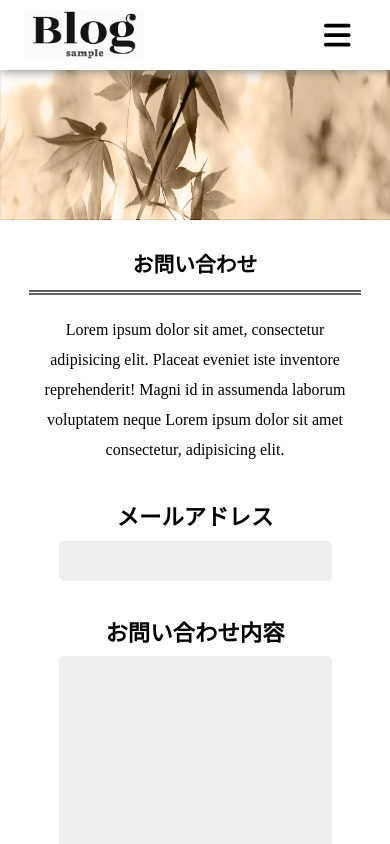
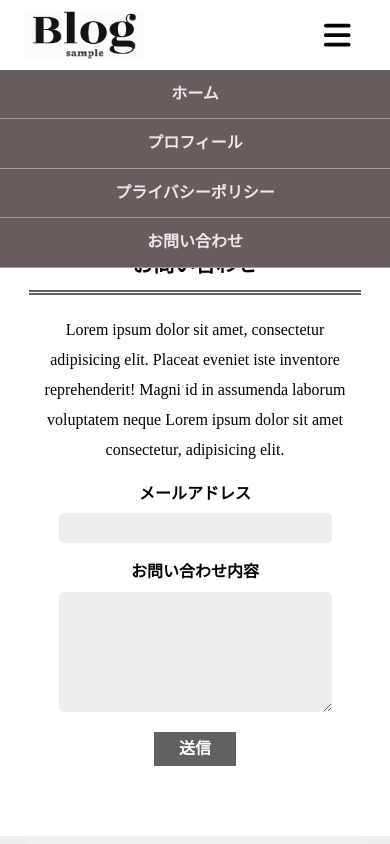
Before and after one commit to tarako25/blog_app, a Next.js app: page /contact in a window 390 px wide. Both pictures are taken after a click on the icon 337 px from the left and 34 px from the top of the page. Shown: the top 844 px of the page. Built offline with nearby package versions, Linux system fonts and the light colour scheme.

Commit message:
残りのレスポンス対応とハンバーガーメニューの追加

```diff
--- a/components/Header/Header.jsx
+++ b/components/Header/Header.jsx
@@ -4,15 +4,40 @@ import Image from "next/image"
 import title from "img/Title.png"
 import { FontAwesomeIcon } from '@fortawesome/react-fontawesome';
 import { faBars } from '@fortawesome/free-solid-svg-icons';
+import { useState } from "react";
+
 
 export function Header(){
+
+    const [showMenu, setShowMenu] = useState(false);
+    const toggleMenu = () => {
+    setShowMenu(!showMenu);
+};
+
     return(
+        <div>
+             <div className={`${styles.hamburger} ${showMenu ? styles.show : styles.dis}`}>
+                <ul className={styles.hamul}>
+                    <Link href="../">
+                        <li>ホーム</li>
+                    </Link>
+                    <Link href="../profile">
+                        <li>プロフィール</li>
+                    </Link>
+                    <Link href="../privacy">
+                        <li>プライバシーポリシー</li>
+                    </Link>
+                    <Link href="../contact">
+                        <li>お問い合わせ</li>
+                    </Link>
+                </ul>
+            </div>
             <div className={styles.header}>
                 <div className={styles.logo}>
                     <Link href="../">
                         <Image src={title} alt="ロゴの画像" className={styles.logoimg}/>
                     </Link >
-                <FontAwesomeIcon icon={faBars} className={styles.fabars} />
+                    <FontAwesomeIcon icon={faBars} className={styles.fabars} onClick={toggleMenu}/>
                 </div>
                 <div className={styles.menus}>
                     <ul>
@@ -31,5 +56,6 @@ export function Header(){
                     </ul>
                 </div>
             </div>
+        </div>
     )
 }
--- a/components/Header/Header.module.css
+++ b/components/Header/Header.module.css
@@ -1,7 +1,7 @@
 .header{
     width:100%;
     height:160px;
-    background-color: rgba(255, 255, 255, 1);
+    background-color: rgb(255, 255, 255);
     display: flex;
     flex-direction: column;
     align-items: center;
@@ -10,6 +10,75 @@
     left:0;
     right:0;
     z-index:10;
+}
+.fabars{
+    font-size:0rem;
+}
+.hamburger{
+    pointer-events: none;
+    display: none;
+    width:100%;
+    background-color: rgb(104, 93, 93);
+    position: fixed;
+    top:70px;
+    right:0;
+    z-index:5;
+    text-align: center;
+    color: rgb(235, 235, 235);
+    opacity:0
+}
+.show {
+    pointer-events: auto;
+    display: block;
+    opacity:1;
+    animation: fadeIn 0.5s ease-in-out;
+  }
+  @keyframes fadeIn {
+    0% {
+      opacity: 0;
+      transform: translateY(-300px);
+    }
+
+    100% {
+      opacity: 1;
+      transform: translateY(0);
+    }
+  }
+  .dis{
+    display: block;
+    opacity:0;
+    animation: fadeOut 0.5s ease-in-out;
+  }
+  @keyframes fadeOut {
+    0% {
+      opacity: 1;
+      transform: translateY(0);
+    }
+    100% {
+      opacity: 0;
+      transform: translateY(-300px);
+    }
+  }
+.hamul{
+    display: flex;
+    flex-direction: column;
+    width:100%;
+    font-size:1rem;
+    font-weight: bold;
+    background-color: rgba(0, 255, 255, 0);
+    margin-top:0%;
+}
+.hamul li{
+    width: 100%;
+    padding-left:10px;
+    padding-right:10px;
+    padding-bottom:15px;
+    padding-top:15px;
+    border-bottom: solid 1px rgb(158, 158, 158);
+    background-color: rgba(119, 51, 182, 0);
+}
+.hamul li:hover{
+    background-color: rgb(156, 142, 142);;
 }
 .logo{
     width: 100%;
@@ -22,9 +91,6 @@
 .logoimg{
     width:220px;
     height: 90px
-}
-.fabars{
-    font-size:0rem;
 }
 .menus{
     width: 100%;
@@ -61,7 +127,6 @@
 @media screen and (max-width:768px){
     .header{
         height: 70px;
-        box-shadow: 1px 1px 10px rgb(128, 128, 128);
     }
     .logo{
         height: 100%;
--- a/styles/Comon.module.css
+++ b/styles/Comon.module.css
@@ -139,4 +139,8 @@
         margin-top: 20px;
         line-height: 30px;
     }
+    .profileimg{
+        width:130px;
+        height: 130px;
+    }
 }
--- a/styles/Home.module.css
+++ b/styles/Home.module.css
@@ -85,4 +85,23 @@
     .side{
         width:100%;
     }
+    .formsub{
+        margin:20px;
+    }
+    .formhl{
+        font-size:1rem;
+    }
+    .inputbox{
+        height: 30px;
+        font-size: 0.9rem;
+        margin-bottom:20px;
+    }
+    .textbox{
+        height: 120px;;
+        font-size: 1rem;
+    }
+    .submitbtn p{
+        font-size: 1rem;
+        padding:8px 25px;
+    }
 }
```
Lines whose indentation alone changed are shown as unchanged.
